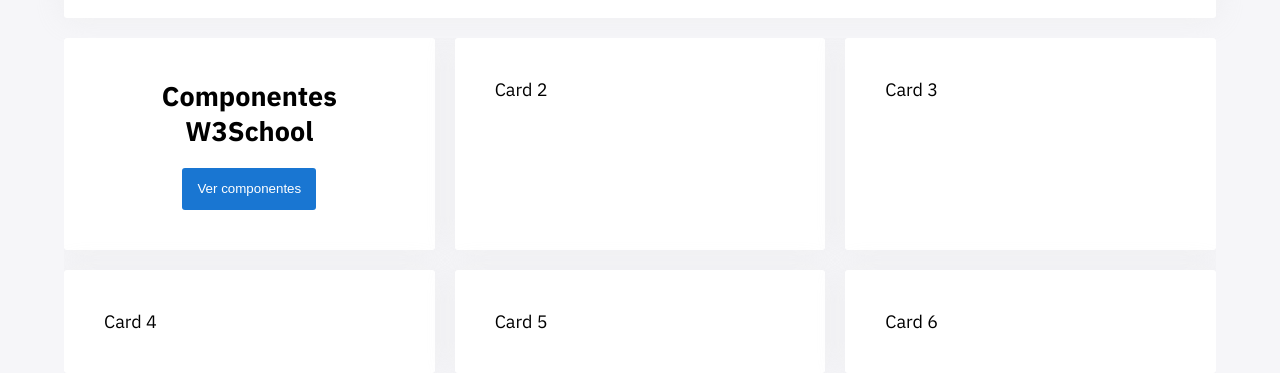
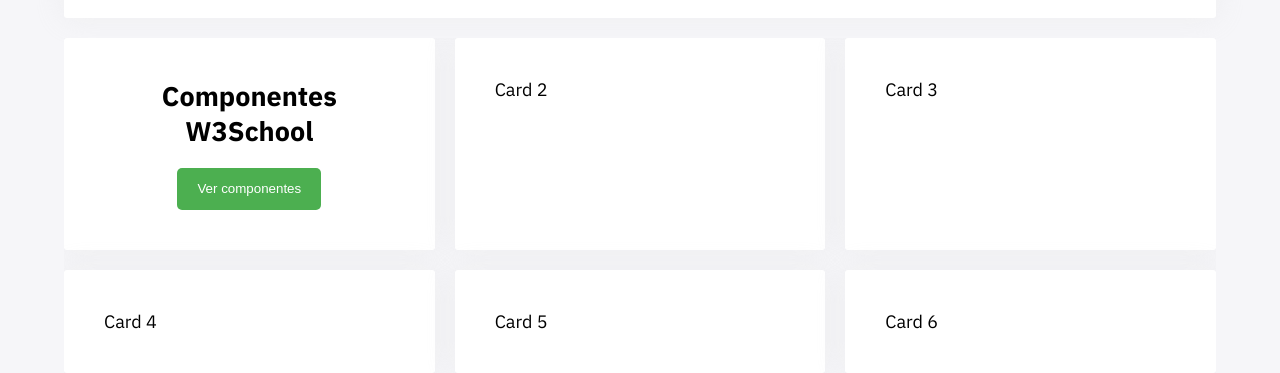
Before and after one commit to oscarleonapp/Leonv0.1, a plain HTML site: page index.html in a window 1280 px wide. Shown: the part 445-818 px from the top of the page. Drawn offline with Linux system fonts and the light colour scheme.

Commit message:
colores para el boton

```diff
--- a/css/leon.css
+++ b/css/leon.css
@@ -11,6 +11,11 @@
   --background-1: #13161c;
   --background-2: #2c323c;
   --background-3: #1c2028;
+
+  /* BUTTONS */
+  --primary-button: #4caf50;
+  --primary-button-hover: #45a049;
+  --primary-button-active: #3e8e41;
 
   --light: #f6f6f9;
   --primary: #1976d2;
@@ -331,6 +336,8 @@
 }
 
 /* ========= * COMPONENTES * ========= */
+
+/* CARD */
 .card {
   padding: 4rem;
   background-color: var(--blanco);
@@ -338,7 +345,7 @@
   box-shadow: 0px 0px 30px rgba(221, 221, 221, 0.3);
 }
 
-/* Barra de navegación 1 */
+/*NAVBAR*/
 .nav {
   background-color: var(--background-1);
   display: flex;
@@ -367,6 +374,37 @@
   background-color: var(--blanco);
   color: var(--negro);
 }
+
+/* BOTONES */
+.button {
+  background-color: var(--primary-button);
+  border: none;
+  cursor: pointer;
+  color: #eee;
+  display: inline-block;
+  padding: 10px 20px;
+  border-radius: 5px;
+  text-align: center;
+  line-height: 22px;
+  transition: 0.3s ease all;
+}
+
+.button:hover {
+  background-color: var(--primary-button-hover);
+}
+
+.button a {
+  color: var(--blanco);
+}
+
+/* Agregar otros colores de botones */
+/* .button.color {
+  background-color: bisque;
+}
+
+.button.color:hover {
+  background-color: #f2f2f2;
+} */
 
 /* ###########
 FUENTES
@@ -416,35 +454,6 @@
   outline: none;
 }
 
-.button {
-  background-color: var(--primary);
-  border: none;
-  cursor: pointer;
-  color: #eee;
-  display: inline-block;
-  padding: 10px 15px;
-  border-radius: 3px;
-  text-align: center;
-  line-height: 22px;
-  transition: 0.3s ease all;
-}
-
-.button a {
-  color: var(--blanco);
-}
-
-.button:hover {
-  background-color: var(--verde-claro);
-}
-
-.button.verde {
-  background-color: bisque;
-}
-
-.button.verde:hover {
-  background-color: #f2f2f2;
-}
-
 /* ########### * HELPERS * ###########*/
 .no-margen {
   margin: 0;
```
